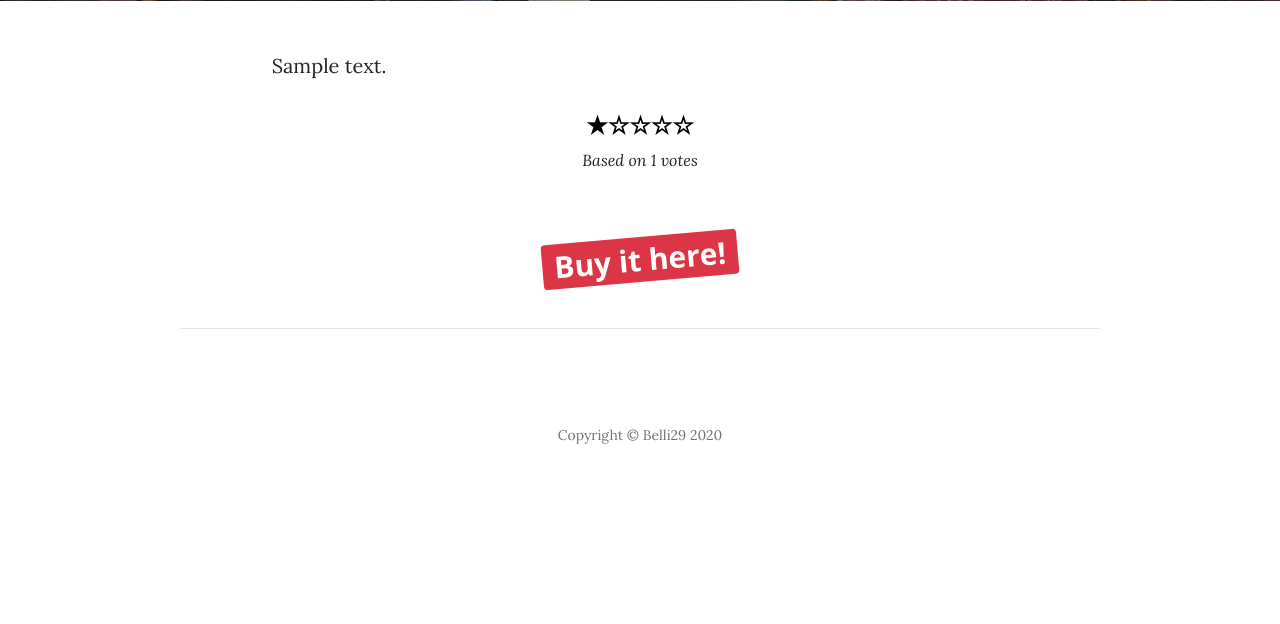
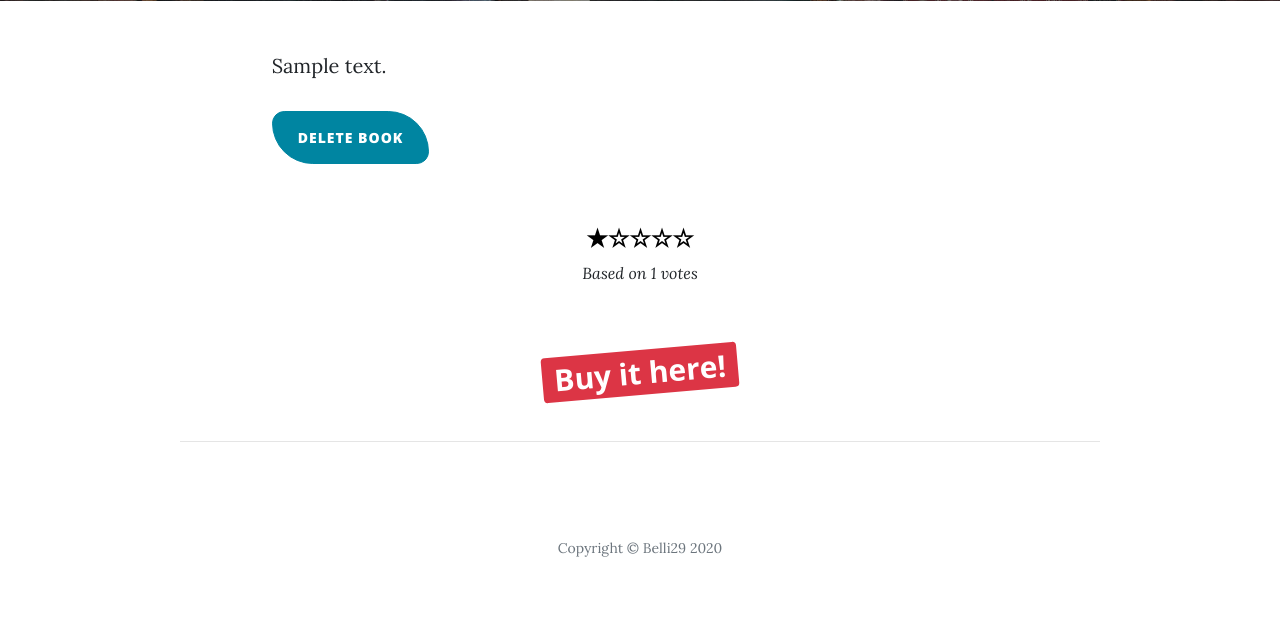
Before and after one commit to belli29/Booksters, a Flask app: page /1/1 in a window 1280 px wide. Shown: the part 639-1263 px from the top of the page. Before the commit the page ends 1083 px from the top, so only its background shows below. Run offline with Flask 2, Linux system fonts and the light colour scheme; a database or web service that is not in the repository returns one stand-in record (values such as "Sample title"); some libraries are stand-ins or nearby versions.

Commit message:
added option to delete book

```diff
--- a/app.py
+++ b/app.py
@@ -195,7 +195,21 @@ def insert_book():
     else:
         flash(f"{new_book['book_title'].title()} by {new_book['book_author'].title()} already exists in the database!")
     return redirect(url_for("get_books"))
+# directs to the delete page
+@app.route('/delete_book_sure/<book_id>')
+def delete_book_sure(book_id):
+    books=mongo.db.books
+    book=books.find_one({"_id":ObjectId(book_id)})
+    return render_template('delete.html', book=book)
 
+# deletes the book selected from DB
+@app.route('/delete/<book_id>')
+def delete(book_id):
+    books=mongo.db.books
+    book = books.find ({"_id":ObjectId(book_id)})
+    books.remove({"_id":ObjectId(book_id)})
+    flash("The book is now deleted from our database")
+    return redirect(url_for("get_books"))
 @app.route('/insert_genre', methods=["POST"])
 def insert_genre():
     genres=mongo.db.genres
--- a/templates/book.html
+++ b/templates/book.html
@@ -21,6 +21,13 @@
         <div class="row">
             <div class="col-md-10 mx-auto">
             {{book.book_description}}
+            <p>
+                <form action="{{ url_for('delete_book_sure', book_id = book._id) }}">
+                    <div class="control-group">
+                        <button type="submit" class="btn btn-primary" >Delete book</button>
+                    </div>
+                </form>
+            </p>
             </div>
         </div>
         <div class="row">
```
Also changed, not shown: templates/delete.html (added, +19 -0 lines).
